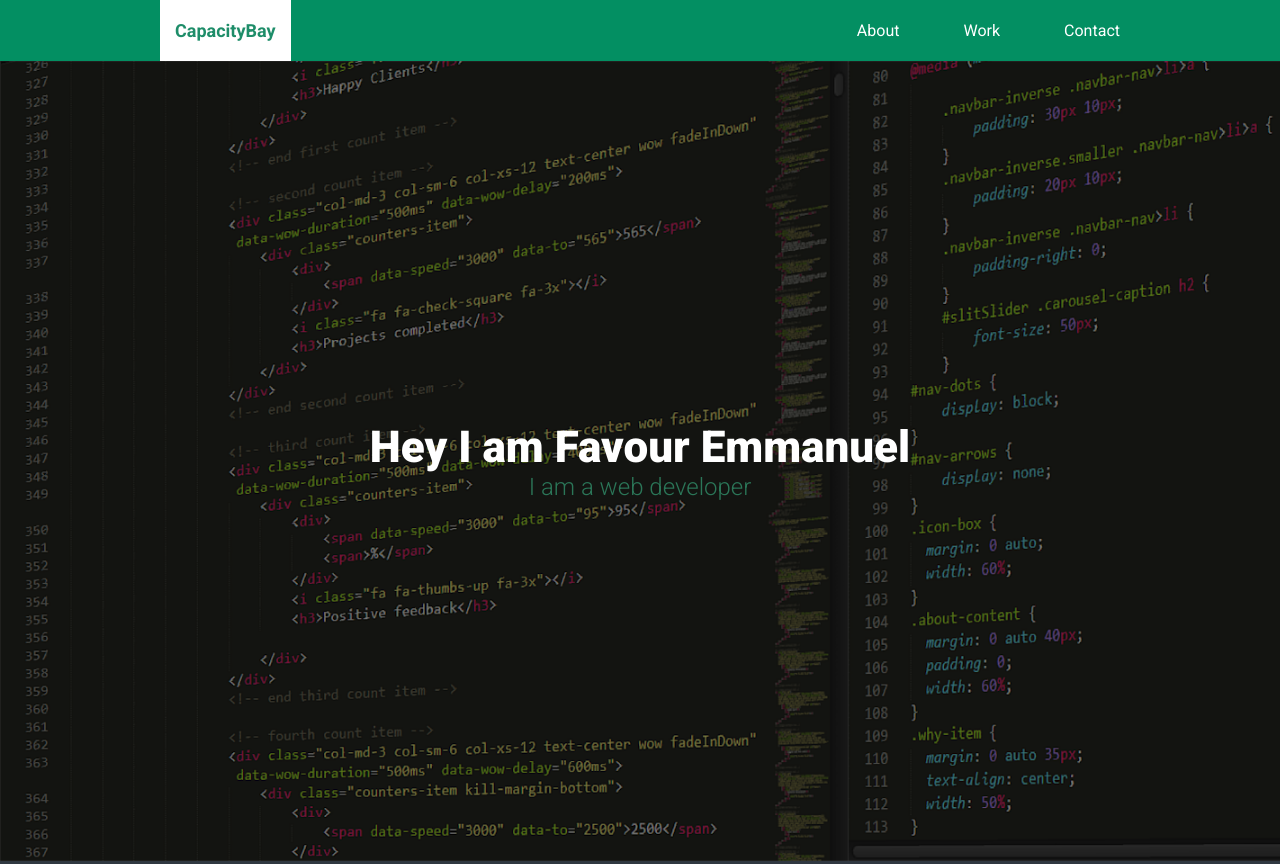
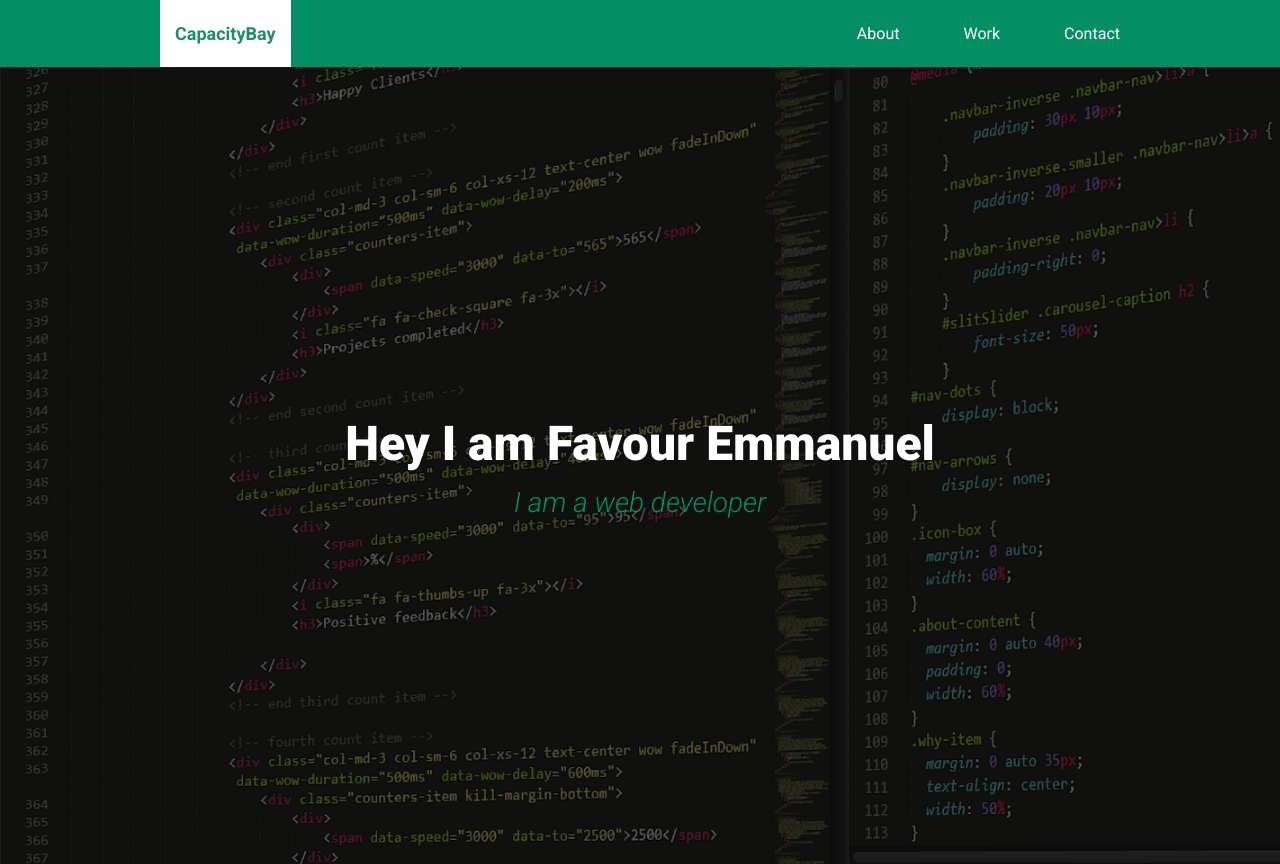
Before and after one commit to favour-emmanuel/personal-portfolio, a plain HTML site: page index.html in a window 1280 px wide. Shown: the top 864 px of the page. Drawn offline with Linux system fonts and the light colour scheme.

Commit message:
made some modification

```diff
--- a/styles.css
+++ b/styles.css
@@ -39,7 +39,7 @@ ul {
   display: flex;
   gap: 4rem;
   align-items: center;
-  padding: 1.3rem 0;
+  padding: 1.5rem 0;
 }
 
 li {
@@ -66,7 +66,7 @@ li {
   left: 0;
   width: 100%;
   height: 100%;
-  background-color: rgba(0, 0, 0, 0.5);
+  background-color: rgba(0, 0, 0, 0.6);
   z-index: 1;
 }
 
@@ -82,13 +82,16 @@ li {
 
 .hero h1 {
   color: white;
-  font-size: 44px;
+  font-size: 48px;
   font-weight: 800;
 }
 
 .hero p {
-  color: #2b7658;
-  font-size: 24px;
+  color: #038e61;
+
+  margin-top: 14px;
+  font-size: 28px;
+  font-style: italic;
 }
 
 .build {
```
